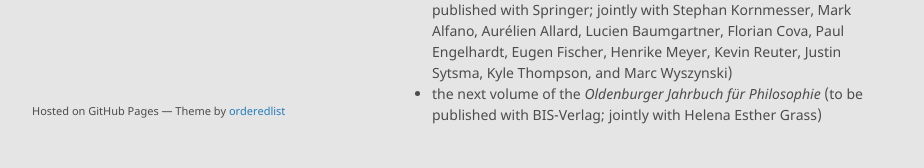
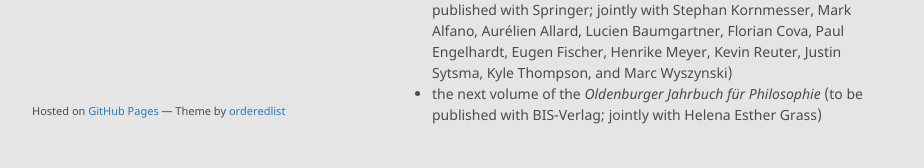
Before and after one commit to alephmembeth/alephmembeth.github.io, a Jekyll site: the page built from index.md, in a window 1280 px wide and 900 px high, scrolled down 556 px. Shown: the part 710-878 px from the top of the window, without its empty margins (178-1102 px from the left). Built offline with Jekyll 4.4.1, drawn with Linux system fonts in a browser that asks for light colours; the repository's description, which GitHub fills in, is left out.

Commit message:
Update default.html

```diff
--- a/_layouts/default.html
+++ b/_layouts/default.html
@@ -48,7 +48,7 @@
         {% if site.github.is_project_page %}
         <p>This project is maintained by <a href="{{ site.github.owner_url }}">{{ site.github.owner_name }}</a></p>
         {% endif %}
-        <p><small>Hosted on GitHub Pages &mdash; Theme by <a href="https://github.com/orderedlist">orderedlist</a></small></p>
+        <p><small>Hosted on <a href="https://pages.github.com/">GitHub Pages</a> &mdash; Theme by <a href="https://github.com/orderedlist">orderedlist</a></small></p>
       </footer>
     </div>
     <script src="{{ "/assets/js/scale.fix.js" | relative_url }}"></script>
```
